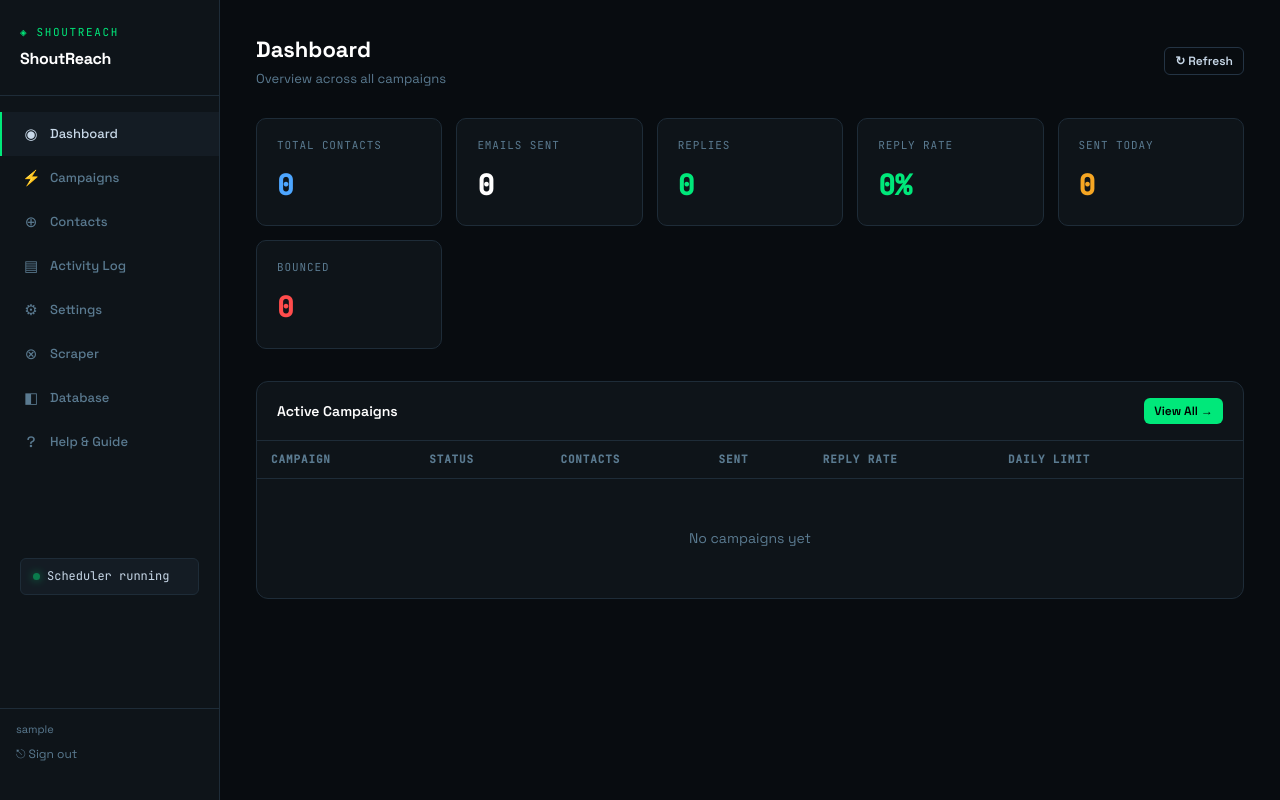
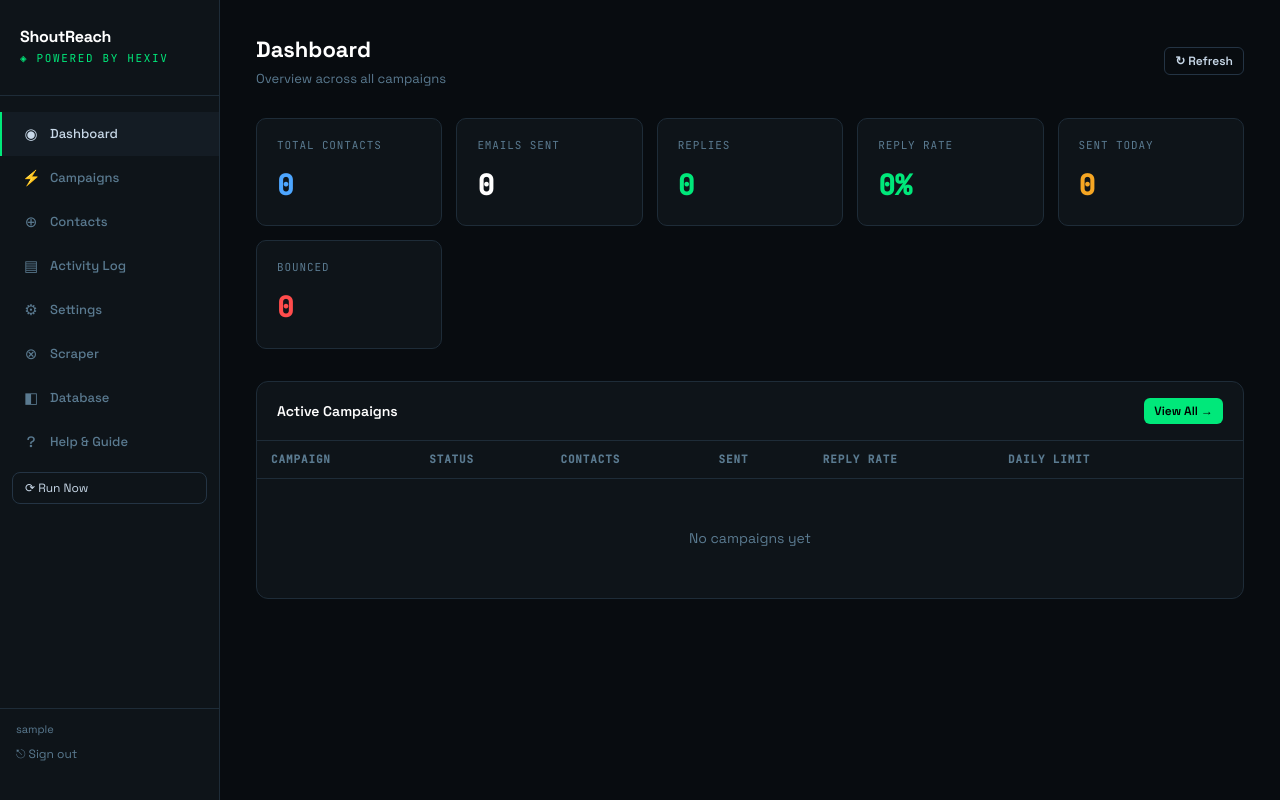
Before and after one commit to sheham14/shoutreach, a Flask app: page / in a window 1280 px wide. Run offline with Flask 3, Linux system fonts and the light colour scheme; the visitor is signed in with stand-in values (Sample User, id 1); data that the repository does not hold is empty.

Commit message:
Rebranded app. Added manual scheduler check.

```diff
--- a/app.py
+++ b/app.py
@@ -1021,9 +1021,15 @@ def api_scheduler_status():
 
 @app.route("/api/scheduler/trigger", methods=["POST"])
 def api_scheduler_trigger():
-    """Manually trigger one queue processing cycle (useful for testing)."""
     scheduler.process_queue()
     return jsonify({"ok": True, "message": "Queue processed"})
+
+
+@app.route("/api/scheduler/run", methods=["POST"])
+def api_scheduler_run():
+    scheduler.process_queue()
+    scheduler.run_reply_check()
+    return jsonify({"ok": True})
 
 
 # ── API: Scraper ──────────────────────────────────────────────────────────────
--- a/static/js/dashboard.js
+++ b/static/js/dashboard.js
@@ -1,17 +1,18 @@
-async function pollScheduler() {
-  const data = await api('/api/scheduler/status');
-  const pill  = document.getElementById('scheduler-pill');
-  const label = document.getElementById('scheduler-label');
-  if (data.running) {
-    pill.classList.add('running');
-    label.textContent = 'Scheduler running';
-  } else {
-    pill.classList.remove('running');
-    label.textContent = 'Scheduler offline';
+async function runSchedulerNow() {
+  const btn = document.getElementById('run-now-btn');
+  btn.textContent = '⟳ Running…';
+  btn.disabled = true;
+  try {
+    await api('/api/scheduler/run', { method: 'POST' });
+    showToast('Scheduler ran — replies and queue refreshed', 'success');
+    refreshDashboard();
+  } catch (e) {
+    showToast('Scheduler run failed', 'error');
+  } finally {
+    btn.textContent = '⟳ Run Now';
+    btn.disabled = false;
   }
 }
-setInterval(pollScheduler, 10000);
-pollScheduler();
 
 async function refreshDashboard() {
   const s = await api('/api/stats');
--- a/templates/login.html
+++ b/templates/login.html
@@ -119,8 +119,8 @@
 <body>
   <div class="login-box">
     <div class="logo">
-      <div class="logo-mark">◈ ShoutReach</div>
       <h1>ShoutReach</h1>
+      <div class="logo-mark">◈ Powered by Hexiv</div>
     </div>
     <div class="card">
       {% if first_run %}
--- a/templates/sections/sidebar.html
+++ b/templates/sections/sidebar.html
@@ -1,7 +1,7 @@
 <aside class="sidebar">
   <div class="logo">
-    <div class="logo-mark">◈ ShoutReach</div>
     <h1>ShoutReach</h1>
+    <div class="logo-mark">◈ Powered by Hexiv</div>
   </div>
   <nav>
     <a href="#" class="active" data-section="dashboard"><span class="icon">◉</span> Dashboard</a>
@@ -13,9 +13,7 @@
     <a href="#" data-section="database"><span class="icon">◧</span> Database</a>
     <a href="#" data-section="help"><span class="icon">?</span> Help &amp; Guide</a>
   </nav>
-  <div class="scheduler-pill" id="scheduler-pill">
-    <span class="dot"></span><span id="scheduler-label">Scheduler offline</span>
-  </div>
+  <button onclick="runSchedulerNow()" id="run-now-btn" style="margin:8px 12px;width:calc(100% - 24px);padding:7px 12px;background:transparent;border:1px solid var(--border2);border-radius:8px;color:var(--text2);font-size:12px;font-family:var(--font);cursor:pointer;text-align:left;transition:border-color .15s,color .15s" onmouseover="this.style.borderColor='var(--accent)';this.style.color='var(--text)'" onmouseout="this.style.borderColor='var(--border2)';this.style.color='var(--text2)'">⟳ Run Now</button>
   <div style="padding:12px 16px;border-top:1px solid var(--border);margin-top:auto">
     <div style="font-size:11px;color:var(--muted);margin-bottom:6px" id="sidebar-username"></div>
     <a href="/logout" style="font-size:12px;color:var(--muted);text-decoration:none;display:flex;align-items:center;gap:6px;transition:color .15s" onmouseover="this.style.color='var(--text)'" onmouseout="this.style.color='var(--muted)'">⎋ Sign out</a>
```
